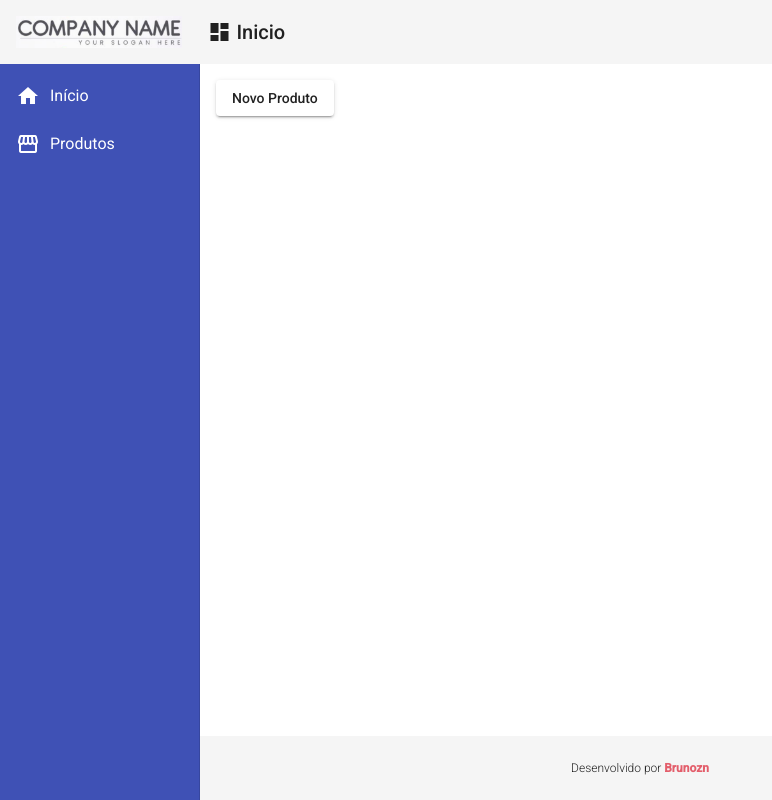
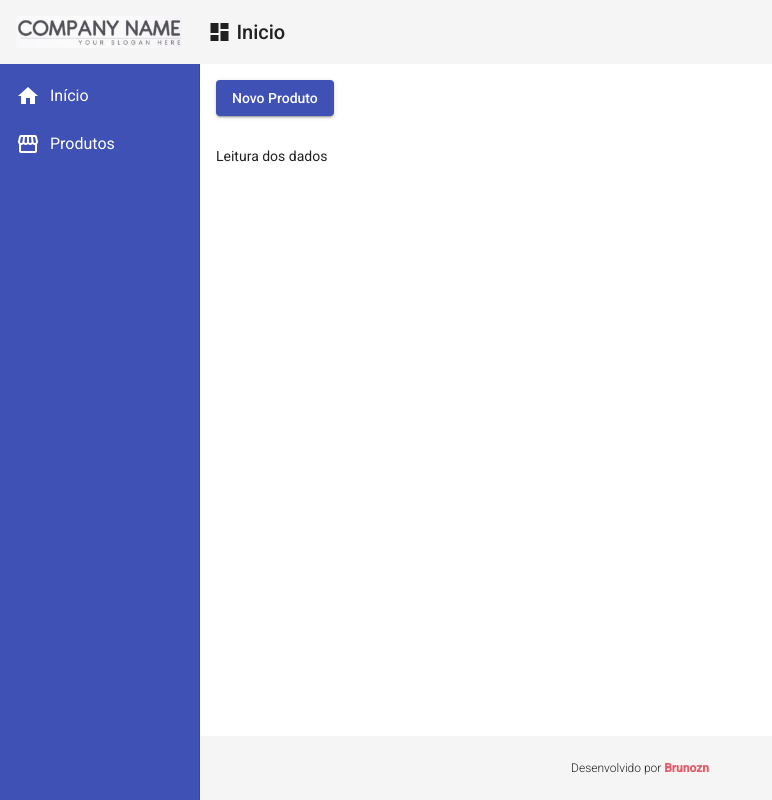
Before and after one commit to brunozn/crud_angular, an Angular app in the folder front/: page /products in a window 1280 px wide. Shown: the whole page, without its empty margins (0-772 px from the left). Built offline with nearby package versions, Linux system fonts and the light colour scheme; no server answers.

Commit message:
Lendo dados do back

```diff
--- a/front/src/app/app.module.ts
+++ b/front/src/app/app.module.ts
@@ -26,6 +26,7 @@ import { HttpClientModule } from '@angular/common/http';
 import { FormsModule } from '@angular/forms';
 import { MatFormFieldModule } from '@angular/material/form-field';
 import { MatInputModule } from '@angular/material/input';
+import { ProductReadComponent } from './components/product/product-read/product-read.component';
 
 @NgModule({
   declarations: [
@@ -37,6 +38,7 @@ import { MatInputModule } from '@angular/material/input';
     ProductCrudComponent,
     RedDirective,
     ProductCreateComponent,
+    ProductReadComponent,
   ],
   imports: [
     BrowserModule,
--- /dev/null
+++ b/front/src/app/components/product/product-read/product-read.component.html
@@ -0,0 +1 @@
+<p>Leitura dos dados</p>
--- /dev/null
+++ b/front/src/app/components/product/product-read/product-read.component.ts
@@ -0,0 +1,23 @@
+import { ProductService } from './../product.service';
+import { Product } from './../product.model';
+import { Component, OnInit } from '@angular/core';
+
+@Component({
+  selector: 'app-product-read',
+  templateUrl: './product-read.component.html',
+  styleUrls: ['./product-read.component.css']
+})
+export class ProductReadComponent implements OnInit {
+
+  products: Product[]
+
+  constructor(private ProductService : ProductService) { }
+
+  ngOnInit(): void {
+    this.ProductService.read().subscribe(products => {
+      this.products = products
+      console.log(products)
+    })
+  }
+
+}
--- a/front/src/app/components/product/product.service.ts
+++ b/front/src/app/components/product/product.service.ts
@@ -25,4 +25,8 @@ export class ProductService {
   create(product: Product): Observable<Product> {
     return this.http.post<Product>(this.baseUrl, product)
   }
+
+  read(): Observable<Product[]> {
+    return this.http.get<Product[]>(this.baseUrl)
+  }
 }
--- a/front/src/app/views/product-crud/product-crud.component.css
+++ b/front/src/app/views/product-crud/product-crud.component.css
@@ -0,0 +1,3 @@
+button{
+    margin-bottom: 30px;
+}
--- a/front/src/app/views/product-crud/product-crud.component.html
+++ b/front/src/app/views/product-crud/product-crud.component.html
@@ -1,3 +1,9 @@
-<button mat-raised-button (click)="navigateToProductCreate()">
+<button mat-raised-button
+        (click)="navigateToProductCreate()"
+        color="primary">
     Novo Produto
 </button>
+
+<app-product-read>
+
+</app-product-read>
```
Also changed, not shown: front/src/app/components/product/product-read/product-read.component.css (added).
